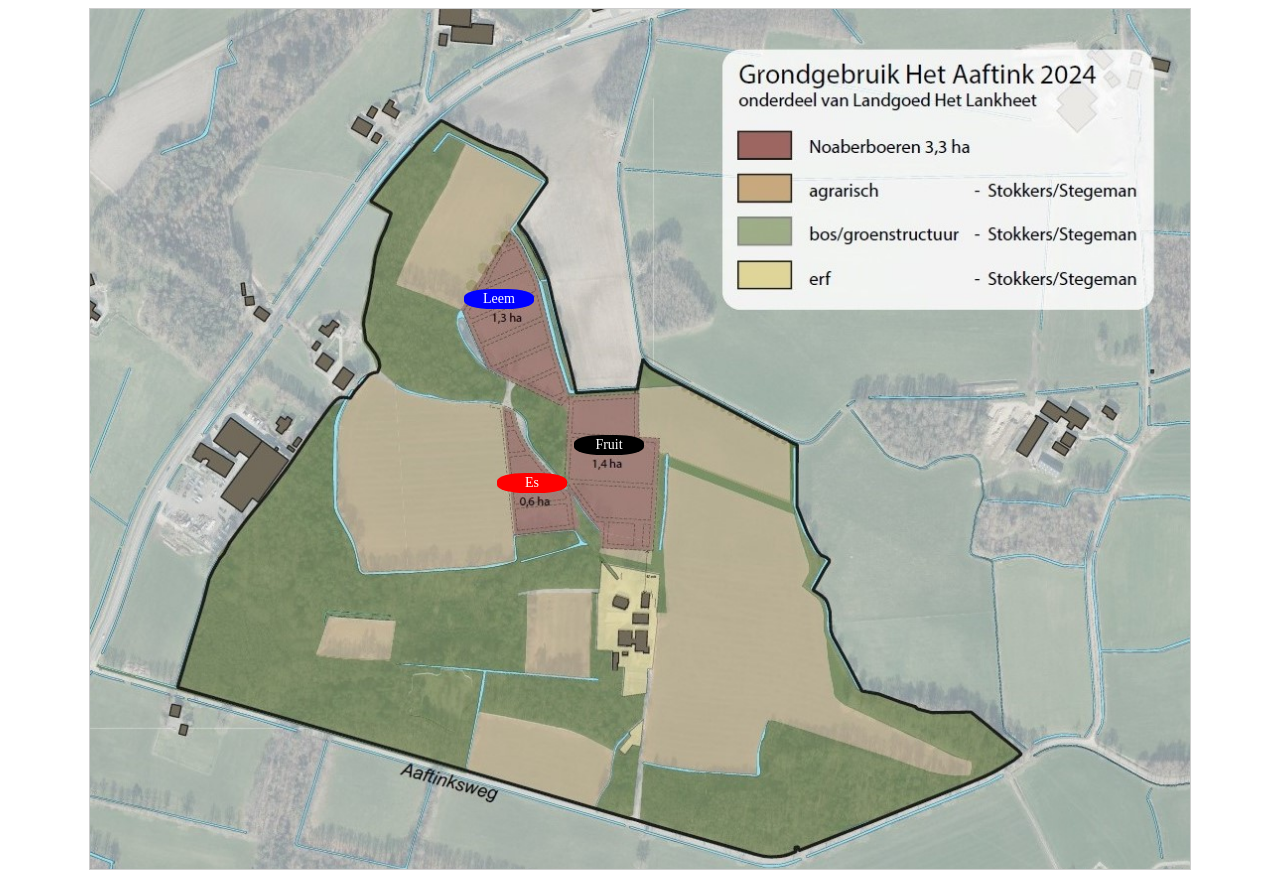
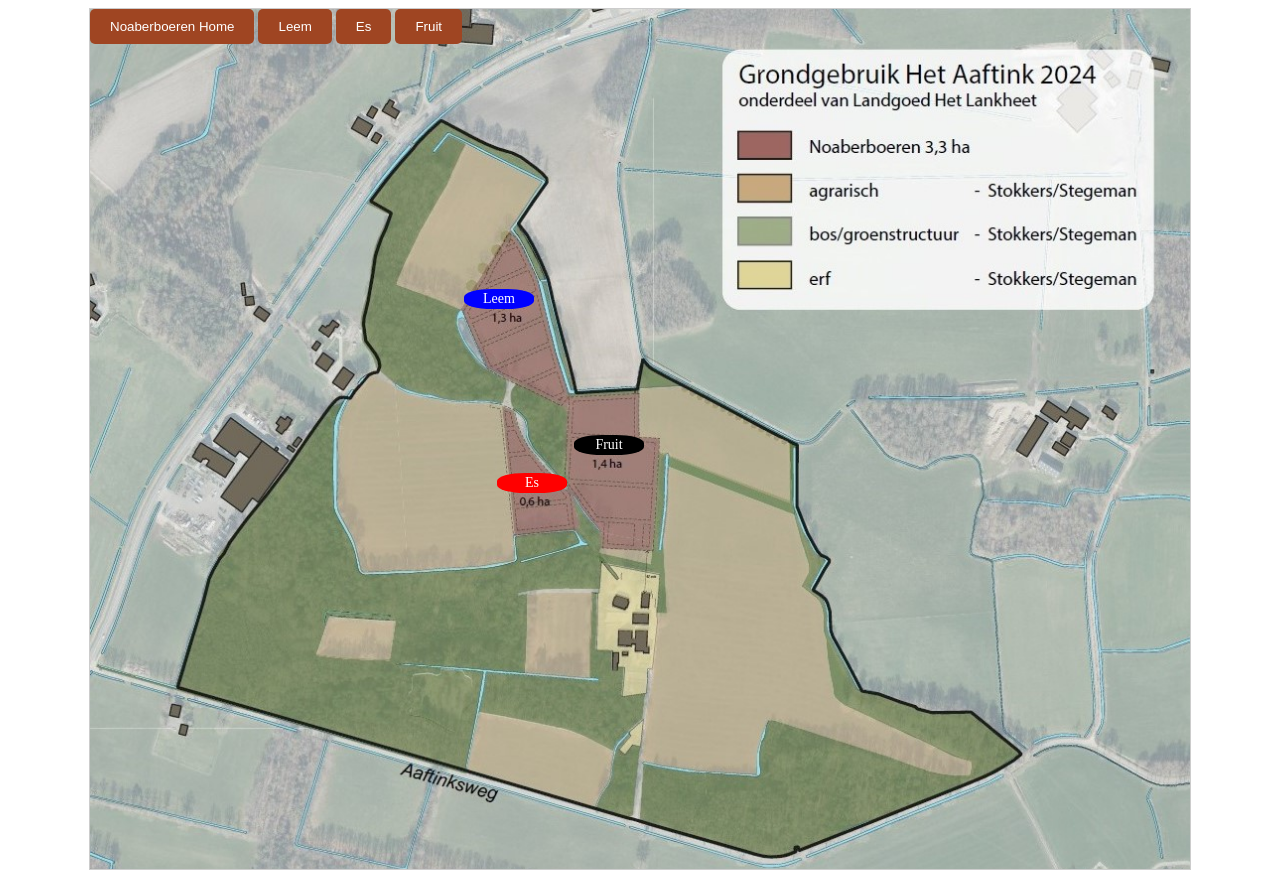
Before and after one commit to AlkotsSeek/AlkotsSeek.github.io, a plain HTML site: page index.html in a window 1280 px wide. Drawn offline with Linux system fonts and the light colour scheme.

Commit message:
knoppen op de pagina's
Knoppen op elke pagina in bruin en verandering bij hoveren van de muis

```diff
--- a/index.html
+++ b/index.html
@@ -84,11 +84,39 @@
             display: block; /* Zorgt ervoor dat de link de hele breedte van de tooltip inneemt */
             margin-top: 5px; /* Voegt ruimte toe tussen de tekst en de link */
         }
+
+/* Stijl voor de knoppen */
+.button {
+  background-color: #9F4522; /* Achtergrondkleur van de knop lichtbruin */
+  color: white; /* Tekstkleur van de knop */
+  padding: 10px 20px; /* Ruimte rond de tekst in de knop */
+  border: none; /* Geen rand om de knop */
+  border-radius: 5px; /* Afgeronde hoeken voor een betere uitstraling */
+  cursor: pointer; /* Cursor veranderen in een handje bij hover */
+	margin-bottom: 20px; /* Ondermarge om de knoppen te verplaatsen */
+}
+
+/* Stijl voor de knoppen bij hover */
+.button:hover {
+  background-color: #804a34; /* Achtergrondkleur van de knop bij hover donkerder bruin */
+}
+
+
     </style>
 </head>
 <body>
-    <!-- Kaartcontainer -->
+ <!-- Kaartcontainer -->
     <div class="kaart-container">
+
+
+<!-- Knoppen bovenaan de pagina -->
+<button class="button"  onclick="window.location.href = 'https://noaberboeren.nl/';">Noaberboeren Home</button>
+<button class="button"  onclick="window.location.href = 'kaartshow Leem.html';">Leem</button>
+<button class="button"  onclick="window.location.href = 'kaartshow Es.html';">Es</button>
+<button class="button"  onclick="window.location.href = 'kaartshow Fruit.html';">Fruit</button>
+
+
+
 					 <!-- PERCEEL AAFTINK -->
 
 
```
Also changed, not shown: kaartshow Es.html (+27 -0 lines), kaartshow Fruit.html (+32 -0 lines), kaartshow Leem.html (+27 -0 lines).
